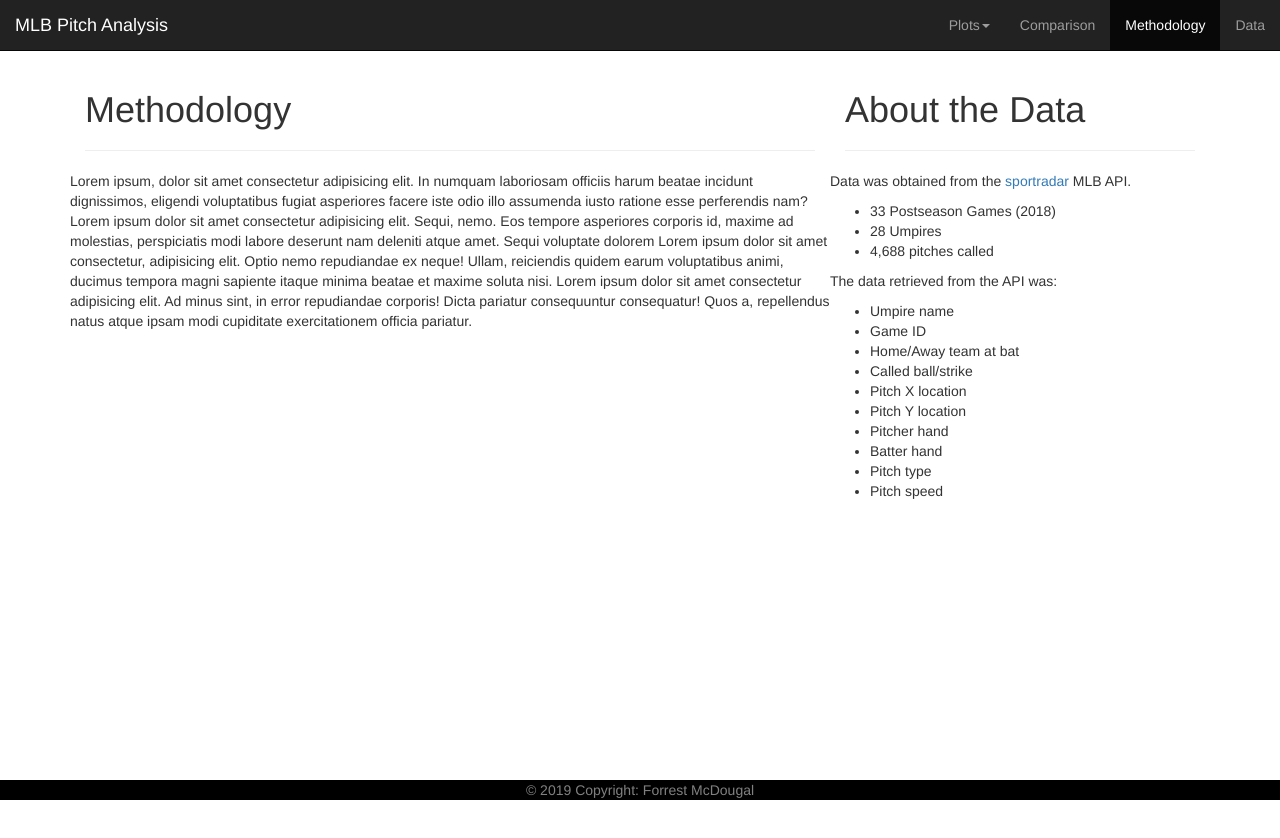
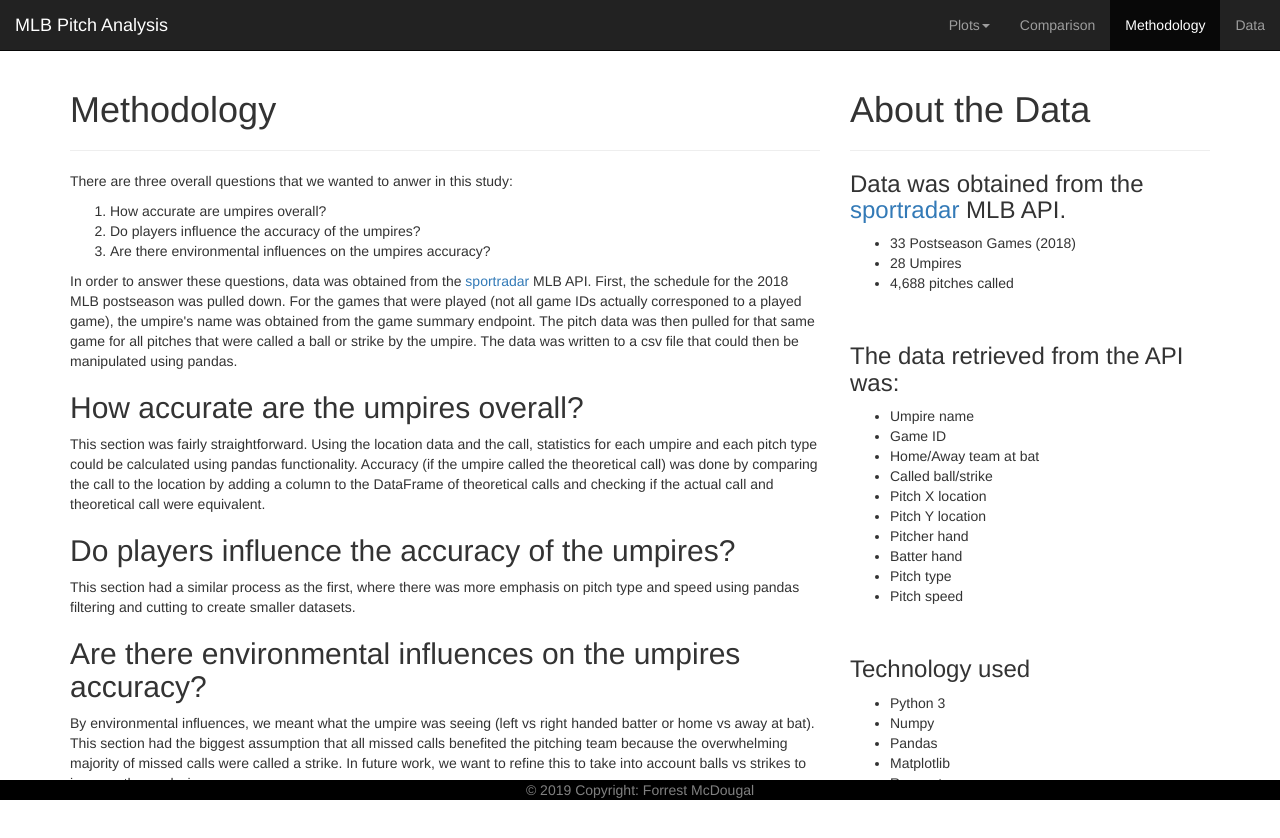
Before and after one commit to ForrestMcDougal/bootstrapHW, a plain HTML site: page pages/methodology.html in a window 1280 px wide. Before the commit the page ends 800 px from the top, so only its background shows below. Drawn offline with nearby package versions, Linux system fonts and the light colour scheme.

Commit message:
removed all Lorem and added actual text

```diff
--- a/pages/methodology.html
+++ b/pages/methodology.html
@@ -50,26 +50,36 @@
     </nav>
 
     <div class="container">
+        <div class="row">
             <div class="col-md-8 col-sm-12 col-xs-12">
                 <h1>Methodology</h1>
                 <hr>
-            <div class="row">
-                <p>Lorem ipsum, dolor sit amet consectetur adipisicing elit. In numquam laboriosam officiis harum beatae incidunt dignissimos, eligendi voluptatibus fugiat asperiores facere iste odio illo assumenda iusto ratione esse perferendis nam?Lorem ipsum dolor sit amet consectetur adipisicing elit. Sequi, nemo. Eos tempore asperiores corporis id, maxime ad molestias, perspiciatis modi labore deserunt nam deleniti atque amet. Sequi voluptate dolorem Lorem ipsum dolor sit amet consectetur, adipisicing elit. Optio nemo repudiandae ex neque! Ullam, reiciendis quidem earum voluptatibus animi, ducimus tempora magni sapiente itaque minima beatae et maxime soluta nisi. Lorem ipsum dolor sit amet consectetur adipisicing elit. Ad minus sint, in error repudiandae corporis! Dicta pariatur consequuntur consequatur! Quos a, repellendus natus atque ipsam modi cupiditate exercitationem officia pariatur.</p>
+                <p>There are three overall questions that we wanted to anwer in this study:</p>
+                <ol>
+                    <li>How accurate are umpires overall?</li>
+                    <li>Do players influence the accuracy of the umpires?</li>
+                    <li>Are there environmental influences on the umpires accuracy?</li>
+                </ol>
+                <p>In order to answer these questions, data was obtained from the <a href="https://sportradar.us/" target="_blank">sportradar</a> MLB API. First, the schedule for the 2018 MLB postseason was pulled down. For the games that were played (not all game IDs actually corresponed to a played game), the umpire's name was obtained from the game summary endpoint. The pitch data was then pulled for that same game for all pitches that were called a ball or strike by the umpire. The data was written to a csv file that could then be manipulated using pandas.</p>
+                <h2>How accurate are the umpires overall?</h2>
+                <p>This section was fairly straightforward. Using the location data and the call, statistics for each umpire and each pitch type could be calculated using pandas functionality. Accuracy (if the umpire called the theoretical call) was done by comparing the call to the location by adding a column to the DataFrame of theoretical calls and checking if the actual call and theoretical call were equivalent.</p>
+                <h2>Do players influence the accuracy of the umpires?</h2>
+                <p>This section had a similar process as the first, where there was more emphasis on pitch type and speed using pandas filtering and cutting to create smaller datasets.</p>
+                <h2>Are there environmental influences on the umpires accuracy?</h2>
+                <p>By environmental influences, we meant what the umpire was seeing (left vs right handed batter or home vs away at bat). This section had the biggest assumption that all missed calls benefited the pitching team because the overwhelming majority of missed calls were called a strike. In future work, we want to refine this to take into account balls vs strikes to improve the analysis.</p>
             </div>
-        </div>
+
             <div class="col-md-4 col-sm-12 col-xs-12">
                 <h1>About the Data</h1>
                 <hr>
-            <div class="row">
-                <p>Data was obtained from the <a href="https://sportradar.us/" target="_blank">sportradar</a> MLB API.</p>
+                <h3>Data was obtained from the <a href="https://sportradar.us/" target="_blank">sportradar</a> MLB API.</h3>
                 <ul>
                     <li>33 Postseason Games (2018)</li>
                     <li>28 Umpires</li>
                     <li>4,688 pitches called</li>
                 </ul>
-            </div>
-            <div class="row">
-                <p>The data retrieved from the API was:</p>
+                <br>
+                <h3>The data retrieved from the API was:</h3>
                 <ul>
                     <li>Umpire name</li>
                     <li>Game ID</li>
@@ -81,6 +91,15 @@
                     <li>Batter hand</li>
                     <li>Pitch type</li>
                     <li>Pitch speed</li>
+                </ul>
+                <br>
+                <h3>Technology used</h3>
+                <ul>
+                    <li>Python 3</li>
+                    <li>Numpy</li>
+                    <li>Pandas</li>
+                    <li>Matplotlib</li>
+                    <li>Requests</li>
                 </ul>
             </div>
         </div>
```
Also changed, not shown: pages/visualizations/batter-hand.html (+1 -1 lines), pages/visualizations/calls-umps.html (+2 -3 lines), pages/visualizations/favor-home-away.html (+1 -3 lines), pages/visualizations/home-away-calls.html (+1 -3 lines), pages/visualizations/incorrect-calls.html (+1 -3 lines), pages/visualizations/pitch-location.html (+1 -3 lines). Lines whose indentation alone changed are shown as unchanged.
